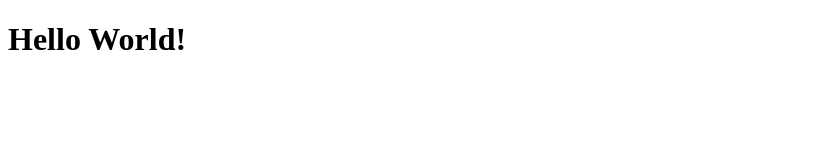
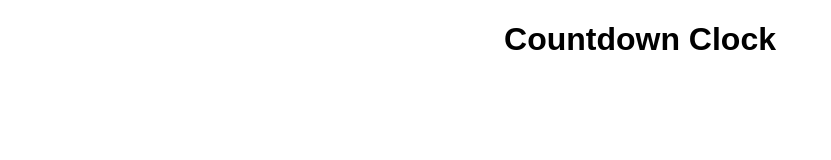
Before and after one commit to javaspence/countdown-clock, a plain HTML site: page unactive-web/index.html in a window 1280 px wide. Shown: the whole page, without its empty margins (0-831 px from the left). Drawn offline with Linux system fonts and the light colour scheme; a web font is replaced by a local one.

Commit message:
Update index.html

```diff
--- a/unactive-web/index.html
+++ b/unactive-web/index.html
@@ -3,8 +3,8 @@
   <head>
     <title>Countdown Clock v. 0.01</title>
     <link rel="icon" type="image/jpg" href="img/Untitled (13).jpg">
+    <link rel="stylesheet" href="css/style.css">
   <body>
-    <!-- ur mom gae -->
-    <h1>Hello World!</h1>
+    <h1><center>Countdown Clock</center></h1>
   </body>
 </html>
```
